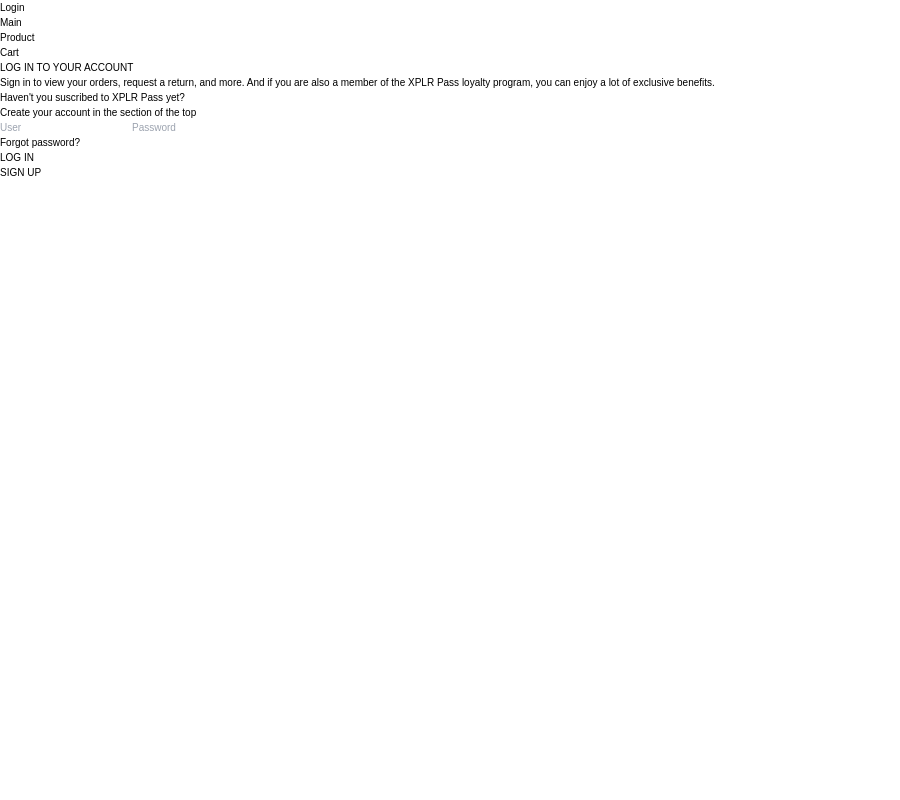
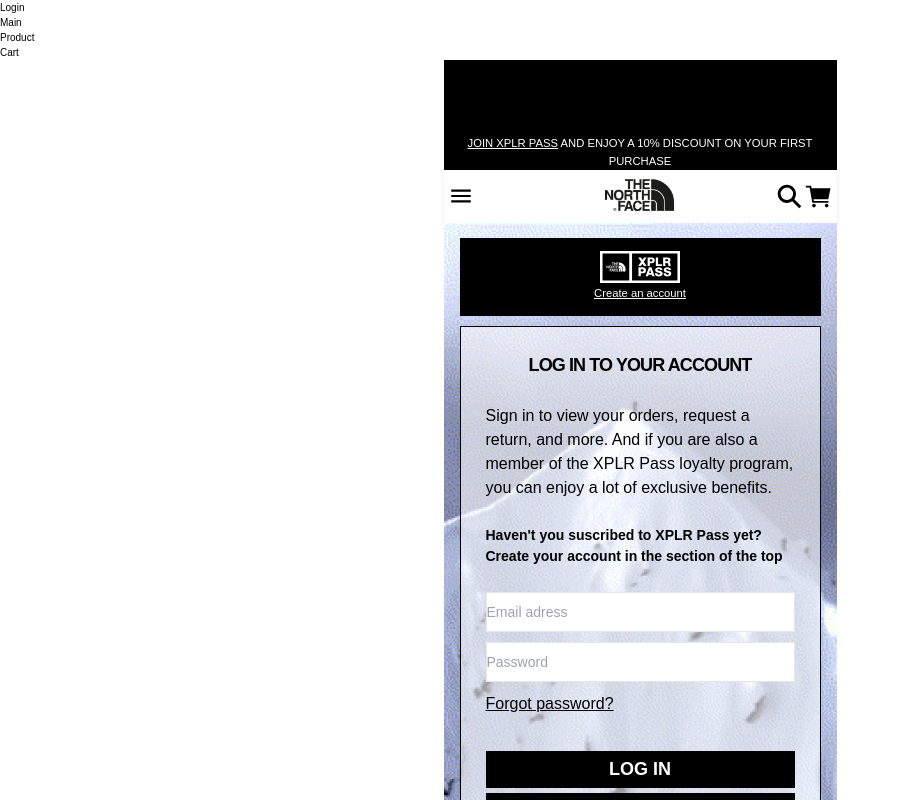
Before and after one commit to aoteron/thenorthface-mobilestore-clone, a React (Vite) app: page / in a window 1280 px wide. Shown: the top 800 px of the page, without its empty margins (0-900 px from the left). Built offline with nearby package versions, Linux system fonts and the light colour scheme; a web font is replaced by a local one.

Commit message:
style Login
Next step: cut image at the bottom

```diff
--- a/src/components/header/Header.tsx
+++ b/src/components/header/Header.tsx
@@ -10,7 +10,7 @@
 // eslint-disable-next-line no-empty-pattern
 export function Header({}: HeaderProps) {
   return (
-    <div>
+    <div className='flex items-center flex-col'>
       <section style={{ width: '393px', height: '110px' }} className="bg-primary text-secondary flex items-end justify-center text-center align-bottom uppercase px-4">
         <p className="text-lg">
           <a href='#' className=' underline hover:text-tertiary transition-colors duration-200 ease-in-out'>Join XPLR PASS</a> and enjoy a 10% discount on your first <br />purchase
--- a/src/pages/login/Login.tsx
+++ b/src/pages/login/Login.tsx
@@ -4,8 +4,10 @@
 import { useNavigate } from 'react-router-dom';
 import { User } from '../../data/usersData.ts';
 import { useUsersContext } from '../../components/contexts/UserContext.tsx';
-// import Header from '../../components/header/Header.tsx'
+import Header from '../../components/header/Header.tsx'
 import FakeHeader from '../../components/header/FakeHeader.tsx';
+import XPLRLogo from '../../assets/icons/xplr-pass-logo.svg'
+import BgGIF from '../../assets/northface-index-gif.png'
 
 async function fetchUserData() {
   try {
@@ -58,46 +60,62 @@
     <section>
       <FakeHeader />
     </section>
+    <Header/>
 
-    <section>
-      <div>
-        <h3>LOG IN TO YOUR ACCOUNT</h3>
+    <div className='relative'>
+      <div className='absolute inset-0 z-0'>
+    <div className="flex justify-center items-center">
+        <img src={BgGIF} alt='Fondo GIF' className='object-cover' />
+      </div>
+    </div>
+    </div>
+    <div className='relative z-10'>
 
-          <p>Sign in to view your orders, request a return, and more. And if you are also a member of the XPLR Pass loyalty program, you can enjoy a lot of exclusive benefits.
+    <section className='flex justify-center'>
+      <div style={{ width: '361px', height: '78px' }} className='bg-primary flex flex-col items-center justify-center mt-6 text-secondary'>
+      <img src={XPLRLogo} style={{ width: '80px' }} alt="XPLR Logo" />
+      <p className='underline hover:text-tertiary transition-colors duration-200 ease-in cursor-pointer text-lg mt-1'>Create an account</p>
+      </div>
+    </section>
+
+    <section className='flex justify-center mt-4' id='LOGIN'>
+      <div style={{ width: '361px', height: '530px' }} className='border border-primary p-10 bg-secondary bg-opacity-60 flex flex-col justify-between'>
+
+        <h3 className='flex justify-center text-x18 font-semibold tracking-tighter pt--4'>LOG IN TO YOUR ACCOUNT</h3>
+          <p className='text-x16'>Sign in to view your orders, request a return, and more. And if you are also a member of the XPLR Pass loyalty program, you can enjoy a lot of exclusive benefits.
           </p>
 
-          <p>Haven't you suscribed to XPLR Pass yet? <br></br>
+          <p className='text-x14 font-bold'>Haven't you suscribed to XPLR Pass yet? <br></br>
                   Create your account in the section of the top
           </p>
-      </div>
 
-      <div>
-        <form onSubmit={handleSubmit}>
-          <input
+          <form onSubmit={handleSubmit} className=''>
+            <div className='flex flex-col'>
+            <input className='border text-x14'
+              style={{ height: '40px' }}
               type="text"
-            placeholder="User"
+              placeholder="Email adress"
               value={userData.usermail}
               onChange={(e) => setUserData({...userData, usermail:e.target.value})}
               />
-          <input
+            <input className='border mt-4 text-x14'
+              style={{height: '40px' }}
               type="password"
               placeholder="Password"
               value={userData.password}
               onChange={(e) => setUserData({...userData, password: e.target.value })}
               />
-
-          <div>
-            <p>Forgot password?</p>
-          </div>
-
-          <div>
-            <button type="submit">LOG IN</button>
-            <br></br>
-            <button type="submit">SIGN UP</button>
+            <p className='mt-4 underline text-x16'>Forgot password?</p>
             </div>
           </form>
+
+            <div className='flex flex-col mt-4'>
+              <button className='bg-primary text-secondary text-x18 font-semibold p-2' type="submit">LOG IN</button>
+              <button className='bg-primary text-secondary text-x18 font-semibold p-2 mt-2'type="submit">SIGN UP</button>
+            </div>
       </div>
     </section>
+    </div>
     </>
   );
 }
--- a/tailwind.config.js
+++ b/tailwind.config.js
@@ -8,6 +8,12 @@
         secondary: '#FFFFFF',
         tertiary: '#898989',
         purchase: '#AA0000',
+      },
+      fontSize: {
+        'x12': '1.2rem',
+        'x14': '1.4rem',
+        'x16': '1.6rem',
+        'x18': '1.8rem',
       },},
   },
   plugins: [],
```
Also changed, not shown: src/assets/icons/xplr-pass-logo.svg (added), src/assets/northface-index-gif.png (added). Lines whose indentation alone changed are shown as unchanged.
